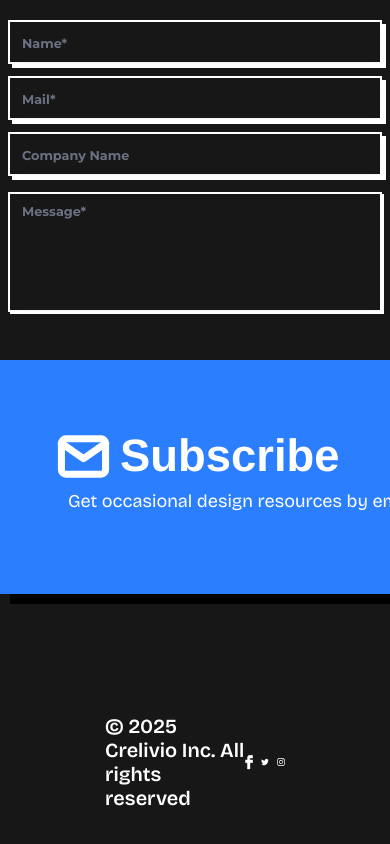
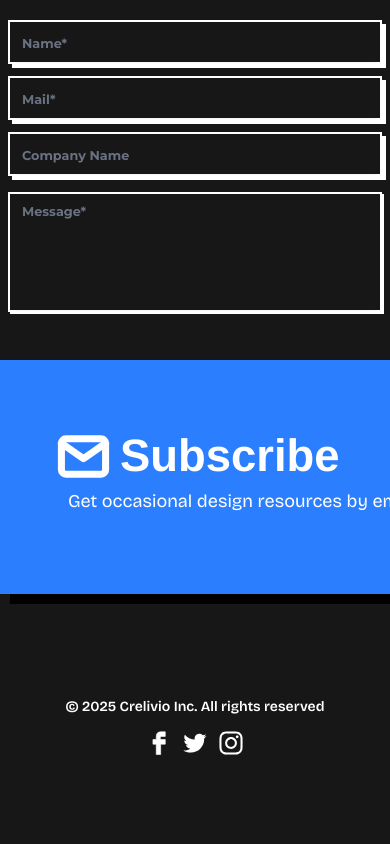
Before and after one commit to Crelivio/OfficialWebsite, a Next.js app: page / in a window 390 px wide. Shown: the part 4123-4967 px from the top of the page. After the commit the page ends 4902 px from the top, so only its background shows below. Built offline with nearby package versions, Linux system fonts and the light colour scheme.

Commit message:
Responsive and style updates in FooterSection

```diff
--- a/app/Section/FooterSection.tsx
+++ b/app/Section/FooterSection.tsx
@@ -2,20 +2,35 @@ import React from "react";
 
 export const FooterSection = (): React.JSX.Element => {
   return (
-    <footer className="w-full h-44">
-      <div className="flex items-center justify-between h-full px-[105px]">
-        <div className="[font-family:'Bricolage_Grotesque',Helvetica] font-semibold text-[#ffffff] text-xl tracking-[0] leading-[normal] text-left">
+    <footer className="w-full h-auto py-6 sm:py-8 lg:h-44">
+      <div className="flex flex-col sm:flex-row items-center justify-between h-full px-4 sm:px-8 lg:px-20 xl:px-[105px] gap-4 sm:gap-0">
+        <div className="[font-family:'Bricolage_Grotesque',Helvetica] font-semibold text-[#ffffff] text-[14px] sm:text-[16px] lg:text-xl tracking-[0] leading-[normal] text-center sm:text-left">
           © 2025 Crelivio Inc. All rights reserved
         </div>
-        <div className="flex items-center gap-2">
-          <a href="https://facebook.com" target="_blank" rel="noopener noreferrer">
-            <img className="w-[30px] h-[30px]" alt="Facebook" src="/Icon/facebook.svg" />
+        <div className="flex items-center gap-3 sm:gap-4">
+          <a
+            href="https://facebook.com"
+            target="_blank"
+            rel="noopener noreferrer"
+            className="hover:opacity-75 transition-opacity duration-200"
+          >
+            <img className="w-[24px] h-[24px] sm:w-[28px] sm:h-[28px] lg:w-[30px] lg:h-[30px]" alt="Facebook" src="/Icon/facebook.svg" />
           </a>
-          <a href="https://twitter.com" target="_blank" rel="noopener noreferrer">
-            <img className="w-[30px] h-[30px]" alt="Twitter" src="/Icon/twitter.svg" />
+          <a
+            href="https://twitter.com"
+            target="_blank"
+            rel="noopener noreferrer"
+            className="hover:opacity-75 transition-opacity duration-200"
+          >
+            <img className="w-[24px] h-[24px] sm:w-[28px] sm:h-[28px] lg:w-[30px] lg:h-[30px]" alt="Twitter" src="/Icon/twitter.svg" />
           </a>
-          <a href="https://instagram.com" target="_blank" rel="noopener noreferrer">
-            <img className="w-[30px] h-[30px]" alt="Instagram" src="/Icon/instagram.svg" />
+          <a
+            href="https://instagram.com"
+            target="_blank"
+            rel="noopener noreferrer"
+            className="hover:opacity-75 transition-opacity duration-200"
+          >
+            <img className="w-[24px] h-[24px] sm:w-[28px] sm:h-[28px] lg:w-[30px] lg:h-[30px]" alt="Instagram" src="/Icon/instagram.svg" />
           </a>
         </div>
       </div>
```
